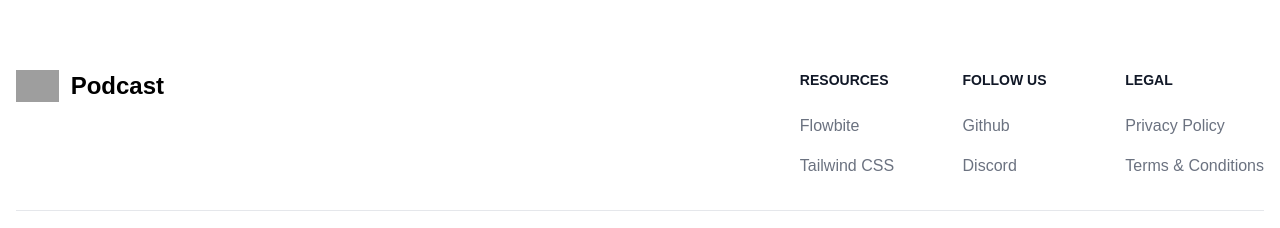
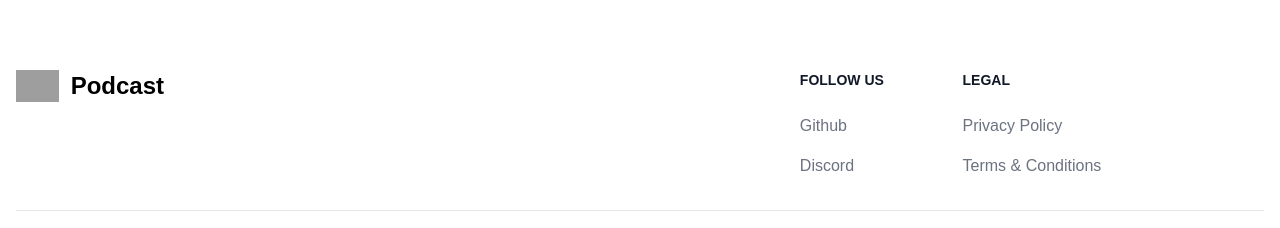
Before and after one commit to marcEMMANUEL81/podcast, a React (Create React App) app: page / in a window 1280 px wide. Shown: the part 1959-2187 px from the top of the page. Built offline with nearby package versions, Linux system fonts and the light colour scheme; grey boxes are pictures that could not be loaded.

Commit message:
final app 23-01-2023 22:51

```diff
--- a/src/components/FooterComponent.jsx
+++ b/src/components/FooterComponent.jsx
@@ -21,39 +21,16 @@ export default function FooterComponent() {
             <div class="grid grid-cols-2 gap-8 sm:gap-6 sm:grid-cols-3">
               <div>
                 <h2 class="mb-6 text-sm font-semibold text-gray-900 uppercase dark:text-white">
-                  Resources
+                  Follow us
                 </h2>
                 <ul class="text-gray-500 dark:text-gray-400 font-medium">
                   <li class="mb-4">
-                    <a href="" class="hover:underline">
-                      Flowbite
+                    <a href="" class="hover:underline ">
+                      Github
                     </a>
                   </li>
                   <li>
                     <a href="" class="hover:underline">
-                      Tailwind CSS
-                    </a>
-                  </li>
-                </ul>
-              </div>
-              <div>
-                <h2 class="mb-6 text-sm font-semibold text-gray-900 uppercase dark:text-white">
-                  Follow us
-                </h2>
-                <ul class="text-gray-500 dark:text-gray-400 font-medium">
-                  <li class="mb-4">
-                    <a
-                      href=""
-                      class="hover:underline "
-                    >
-                      Github
-                    </a>
-                  </li>
-                  <li>
-                    <a
-                      href=""
-                      class="hover:underline"
-                    >
                       Discord
                     </a>
                   </li>
```
